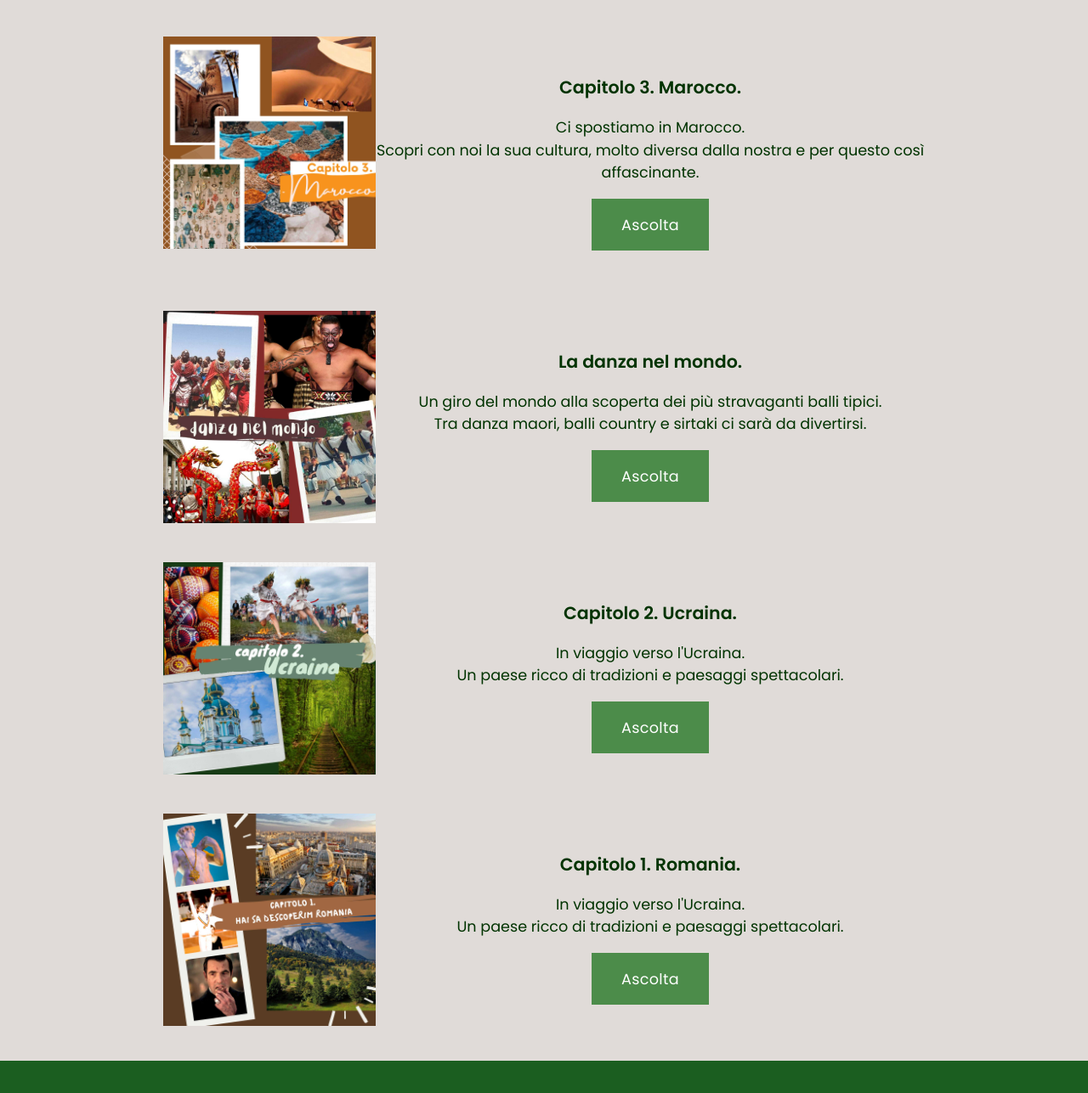
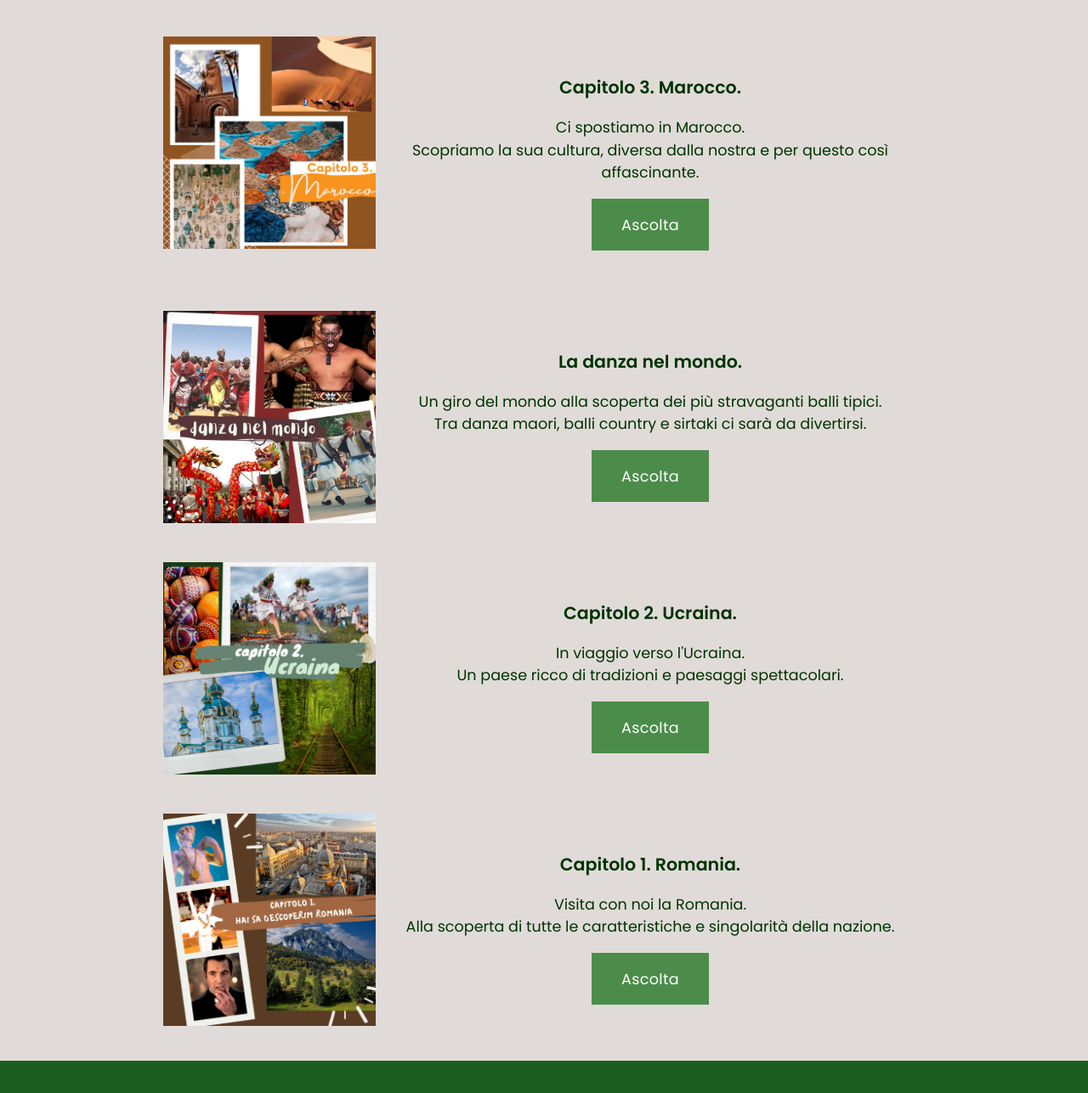
Before and after one commit to borderlineradiocap/podcast, a plain HTML site: page puntate.html in a window 1280 px wide. Shown: the part 3600-4887 px from the top of the page at 85% size. Drawn offline with Linux system fonts and the light colour scheme.

Commit message:
Add files via upload

```diff
--- a/puntate.html
+++ b/puntate.html
@@ -140,7 +140,7 @@
     align= "left"/>
 <br>
   <h3>Capitolo 3. Marocco.</h3>
-  <p>Ci spostiamo in Marocco.<br> Scopri con noi la sua cultura, molto diversa dalla nostra e per questo così affascinante. </p>
+  <p>Ci spostiamo in Marocco.<br> Scopriamo la sua cultura, diversa dalla nostra e per questo così affascinante. </p>
   <form action="https://www.spreaker.com/user/radio_cap/borderline-marocco-mp3-moderfacher_1"><button>Ascolta</button></form>
 <br>
 <br>
@@ -171,7 +171,7 @@
     align= "left"/>
 <br>
   <h3>Capitolo 1. Romania.</h3>
-  <p>In viaggio verso l'Ucraina.<br> Un paese ricco di tradizioni e paesaggi spettacolari.</p>
+  <p>Visita con noi la Romania.<br> Alla scoperta di tutte le caratteristiche e singolarità della nazione.</p>
   <form action="https://www.spreaker.com/user/radio_cap/borderline-romania"><button>Ascolta</button></form>
 <br>
 <br>
```
Also changed, not shown: documentazione.html (+1 -1 lines).
